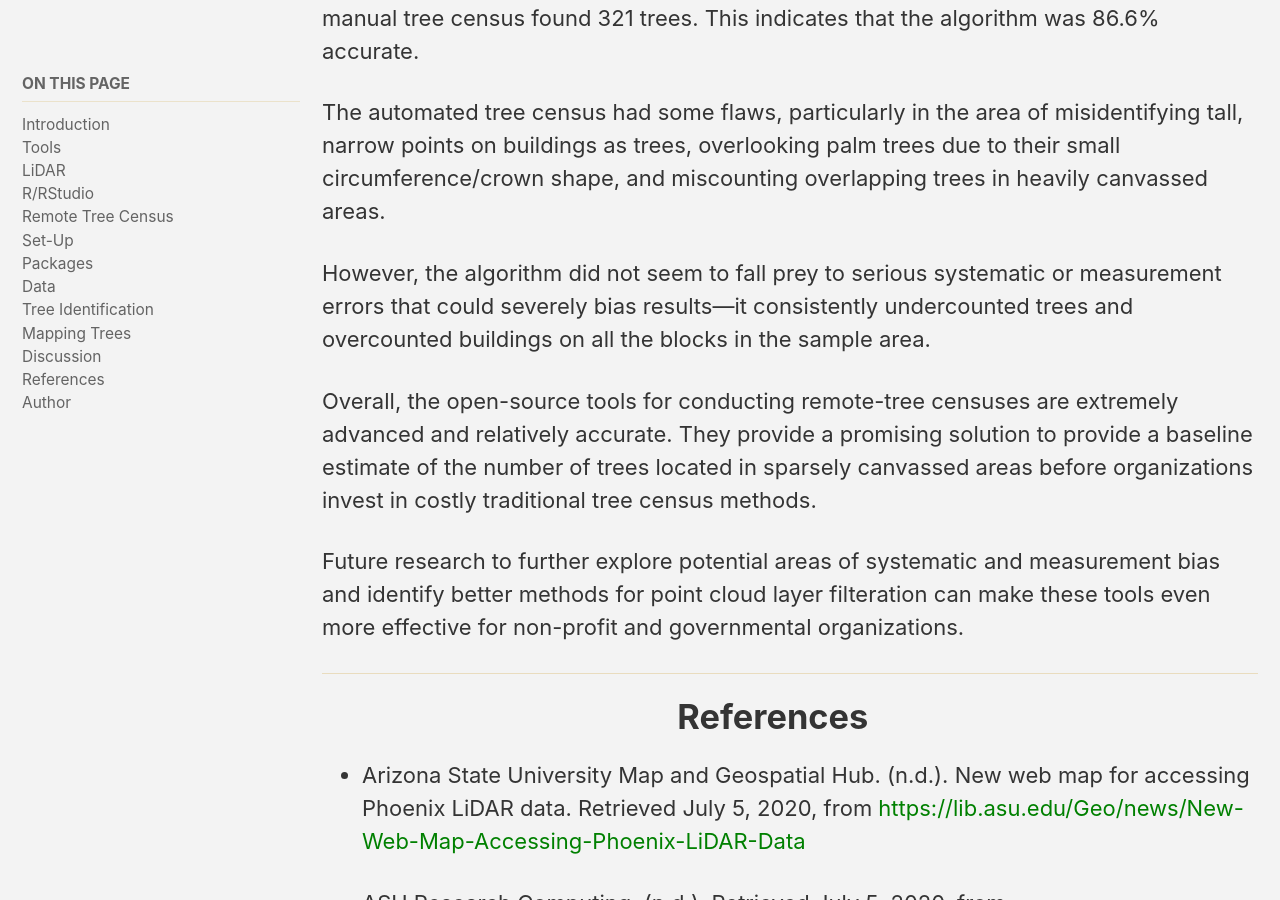
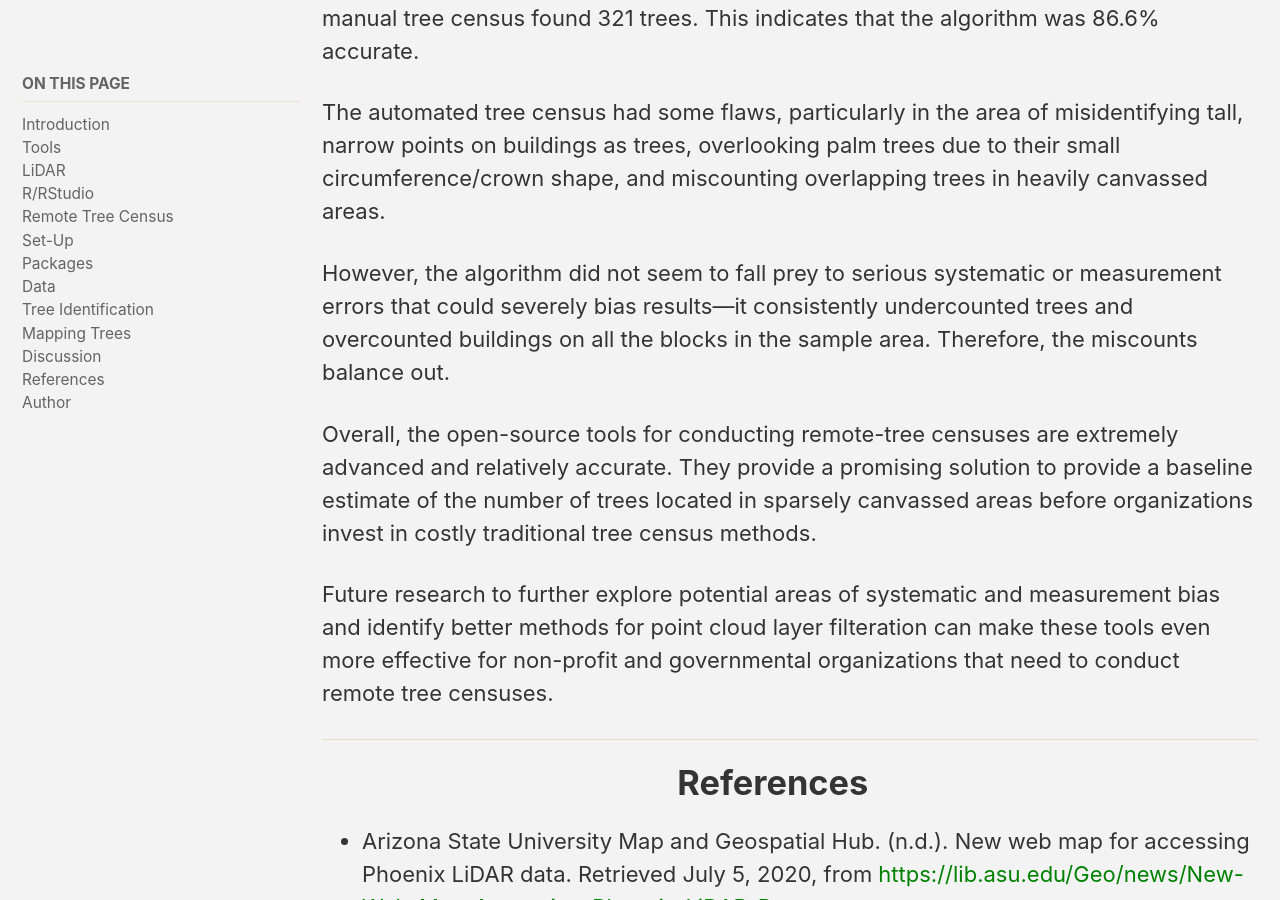
Before and after one commit to castower/cpp-593-treeproject-site, a Jekyll site: the page built from index.md, in a window 1280 px wide and 900 px high, scrolled down 44146 px. Built offline with Jekyll 4.4.1, drawn with Linux system fonts in a browser that asks for light colours; cached includes are drawn as plain includes; nearby versions of some CDN libraries.

Commit message:
Update index.md

```diff
--- a/index.md
+++ b/index.md
@@ -2078,11 +2078,11 @@ googleplot
 
 <p> The automated tree census had some flaws, particularly in the area of misidentifying tall, narrow points on buildings as trees, overlooking palm trees due to their small circumference/crown shape, and miscounting overlapping trees in heavily canvassed areas. </p>
 
-<p> However, the algorithm did not seem to fall prey to serious systematic or measurement errors that could severely bias results—it consistently undercounted trees and overcounted buildings on all the blocks in the sample area. </p>
+<p> However, the algorithm did not seem to fall prey to serious systematic or measurement errors that could severely bias results—it consistently undercounted trees and overcounted buildings on all the blocks in the sample area. Therefore, the miscounts balance out. </p>
 
 <p> Overall, the open-source tools for conducting remote-tree censuses are extremely advanced and relatively accurate. They provide a promising solution to provide a baseline estimate of the number of trees located in sparsely canvassed areas before organizations invest in costly traditional tree census methods. </p>
 
-<p> Future research to further explore potential areas of systematic and measurement bias and identify better methods for point cloud layer filteration can make these tools even more effective for non-profit and governmental organizations. </p>
+<p> Future research to further explore potential areas of systematic and measurement bias and identify better methods for point cloud layer filteration can make these tools even more effective for non-profit and governmental organizations that need to conduct remote tree censuses. </p>
 
 <hr>
 
```
